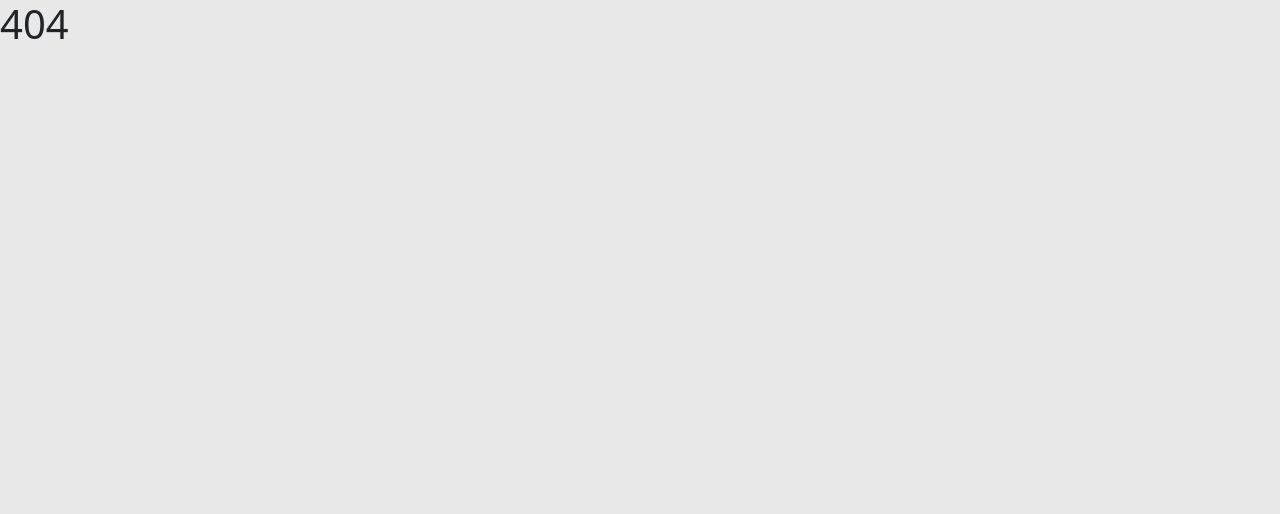
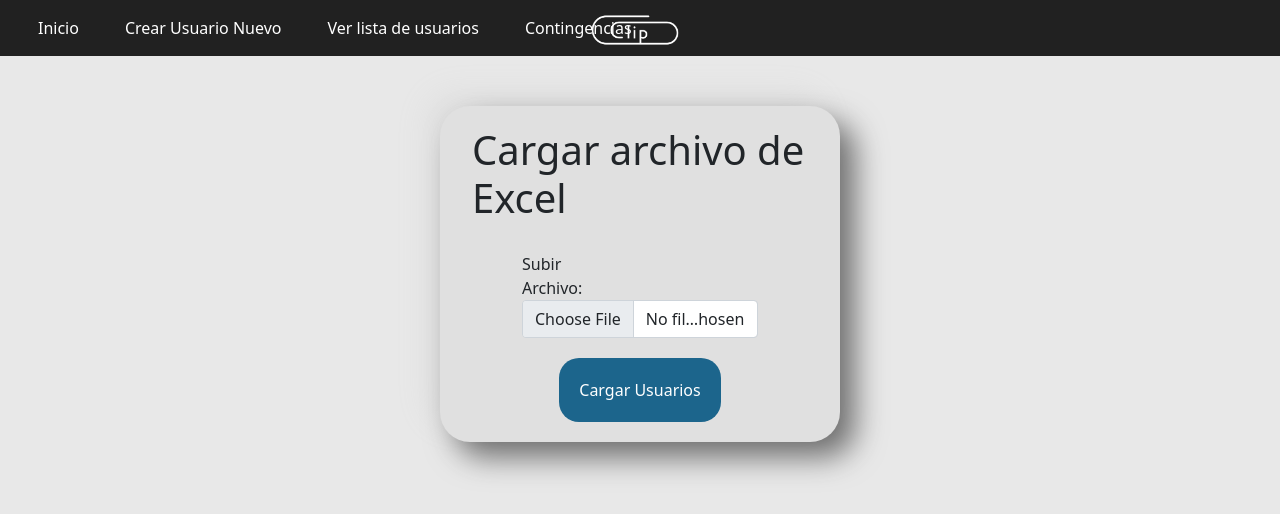
Before and after one commit to PG-HENRY-13/PG-Escuelas, a React (Create React App) app: page /admin/excel/upload in a window 1280 px wide. Shown: the top 514 px of the page. Built offline with nearby package versions, Linux system fonts and the light colour scheme.

Commit message:
[STYLED] components/app // components/uploadExcelFile

```diff
--- a/src/components/App.tsx
+++ b/src/components/App.tsx
@@ -60,9 +60,9 @@ export default function App(): JSX.Element {
           }
         />
         <Route
-          path="waging/upload"
+          path="excel/upload"
           element={
-            <div className="container">
+            <div className="container login-container login-container-900">
               <UploadExcelFile />
               <LoadUsersWithExcel />
             </div>
--- a/src/components/UploadExcelFile/index.tsx
+++ b/src/components/UploadExcelFile/index.tsx
@@ -17,14 +17,14 @@ export default function UploadExcelFile(): JSX.Element {
   // }
 
   return (
-    <div className="usersform-container">
-      <div className="na-title">
+    <div className="container">
+      <div>
         <h1>Cargar archivo de Excel</h1>
       </div>
       <form
       // onSubmit={submit}
       >
-        <div className="form-container">
+        <div>
           <div className="form-group">
             <label className="col-sm-2 control-label">Subir Archivo:</label>
             <input
```
